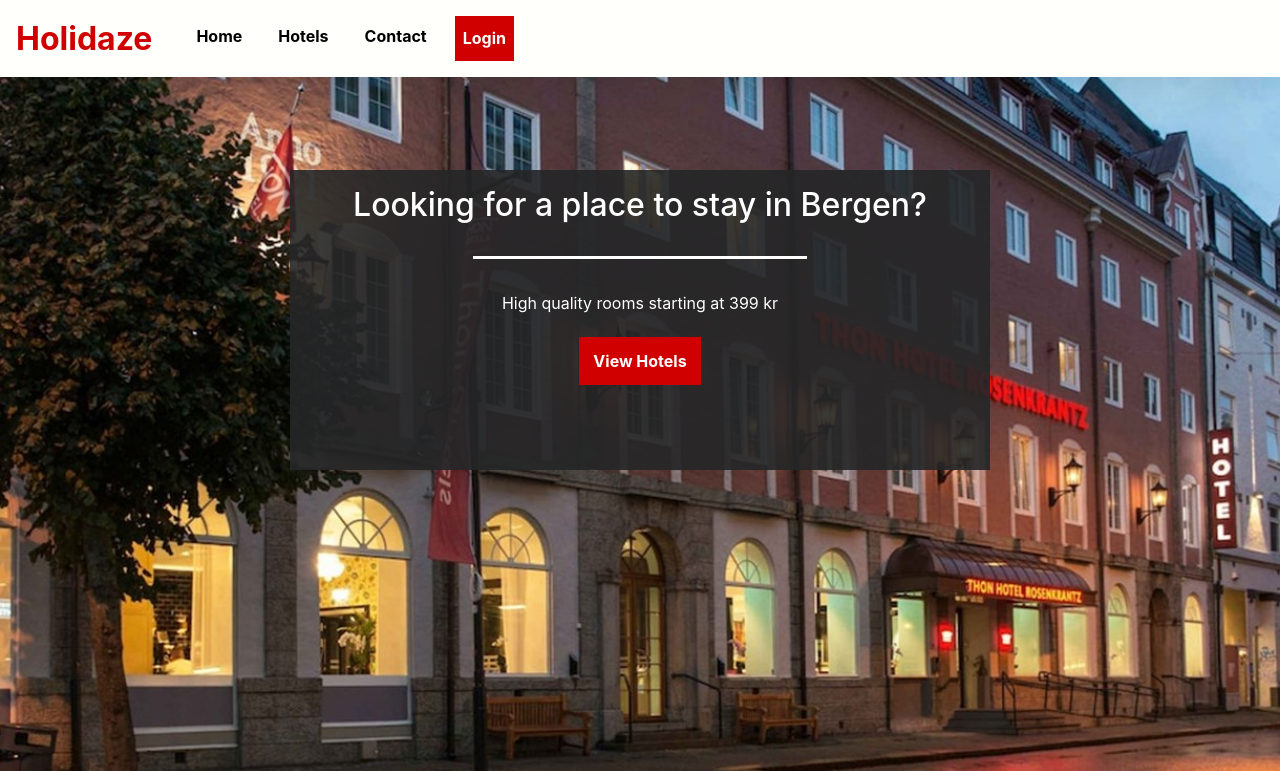
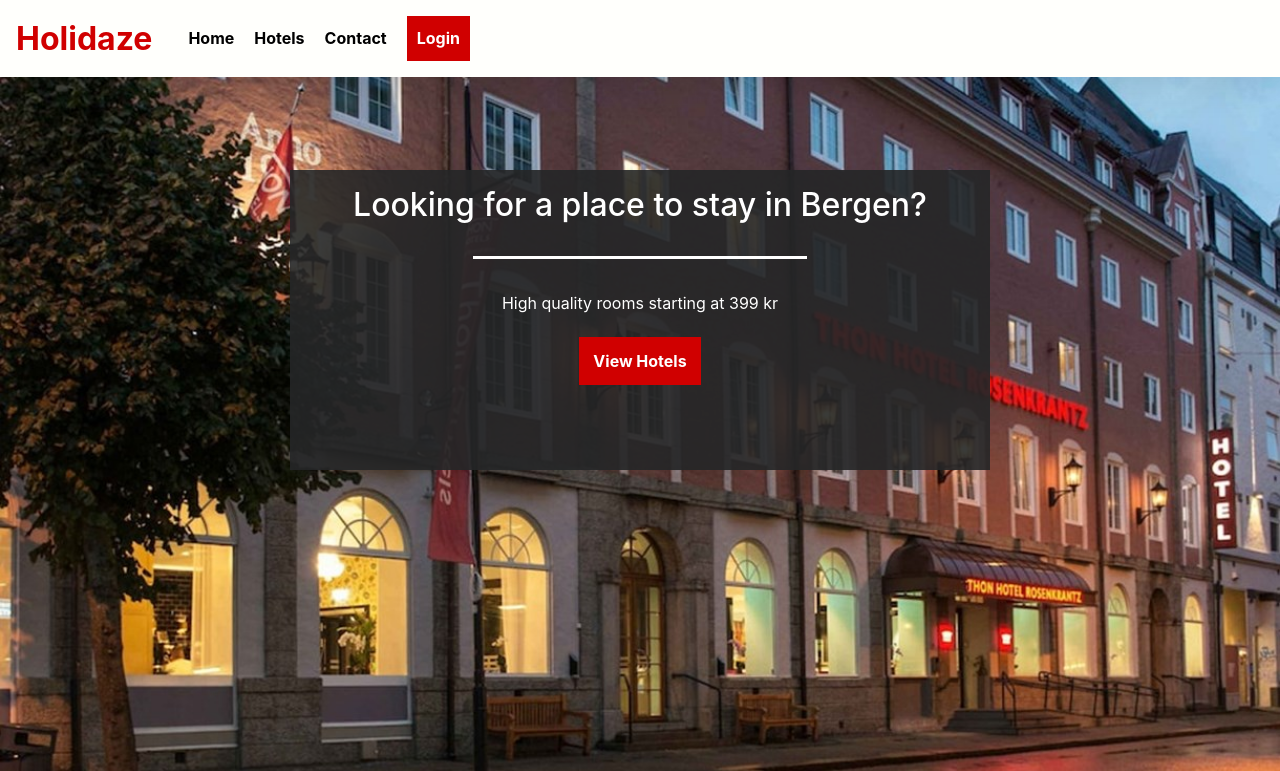
Before and after one commit to Noroff-FEU-Assignments/project-exam-2-btfredr, a React (Create React App) app: page / in a window 1280 px wide. Shown: the top 771 px of the page. Built offline with nearby package versions, Linux system fonts and the light colour scheme.

Commit message:
changed nav links to react links from bootstrap

```diff
--- a/src/components/Navigation.js
+++ b/src/components/Navigation.js
@@ -1,7 +1,7 @@
 import Navbar from "react-bootstrap/Navbar";
 import Nav from "react-bootstrap/Nav";
 import { useContext, useState } from "react";
-import { useHistory } from "react-router-dom";
+import { Link, useHistory } from "react-router-dom";
 
 import AuthContext from "../context/AuthContext";
 
@@ -26,25 +26,25 @@ const Navigation = () => {
       <Navbar.Toggle aria-controls="basic-navbar-nav" />
       <Navbar.Collapse className="nav__icon" id="basic-navbar-nav">
         <Nav className="mr-auto">
-          <Nav.Link href="/" className="nav__link">
+          <Link to="/" className="nav__link">
             Home
-          </Nav.Link>
-          <Nav.Link href="/hotels" className="nav__link">
+          </Link>
+          <Link to="/hotels" className="nav__link">
             Hotels
-          </Nav.Link>
-          <Nav.Link href="/contact" className="nav__link">
+          </Link>
+          <Link to="/contact" className="nav__link">
             Contact
-          </Nav.Link>
+          </Link>
           {auth ? (
             <>
-              <button onClick={logout} className="logout nav-item">
+              <Link onClick={logout} className="nav__login">
                 Log out
-              </button>
+              </Link>
             </>
           ) : (
-            <Nav.Link href="/login" className="nav__login">
+            <Link to="/login" className="nav__login">
               Login
-            </Nav.Link>
+            </Link>
           )}
         </Nav>
       </Navbar.Collapse>
--- a/src/scss/partials/_navbar.scss
+++ b/src/scss/partials/_navbar.scss
@@ -13,6 +13,7 @@
   &__link {
     color: black !important;
     margin-left: 20px;
+    margin-top: 10px;
   }
 
   &__link:hover {
@@ -23,7 +24,11 @@
     color: white !important;
     background-color: #d00000;
     margin-left: 20px;
-    padding: 10px 0px;
+    padding: 10px;
+  }
+
+  &__login:hover {
+    text-decoration: none;
   }
 
   &__icon {
```
